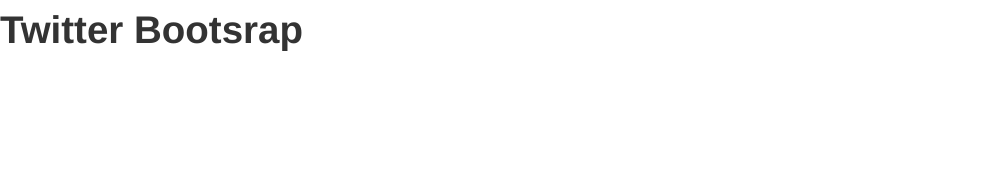
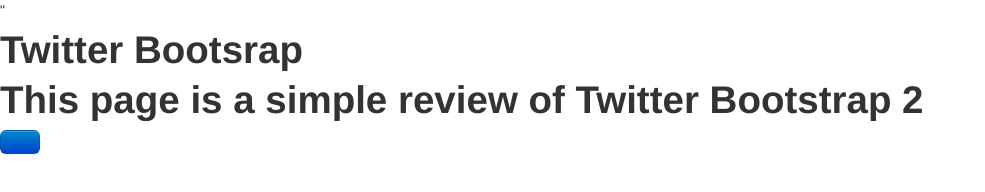
Before and after one commit to PreciousHoward/bootstrap2, a plain HTML site: page index.html in a window 1280 px wide. Shown: the whole page, without its empty margins (0-985 px from the left). Drawn offline with Linux system fonts and the light colour scheme.

Commit message:
Update index.html

```diff
--- a/index.html
+++ b/index.html
@@ -12,7 +12,15 @@
 
   <body>
 
+  <div class=hero-unit">"
+
   <h1>Twitter Bootsrap<h1>
+
+  <p>This page is a simple review of Twitter Bootstrap 2</p>
+
+  <p><a class="btn btn-primary btn-large"></a></p>
+
+  </div>
 
   </body>
 
```
